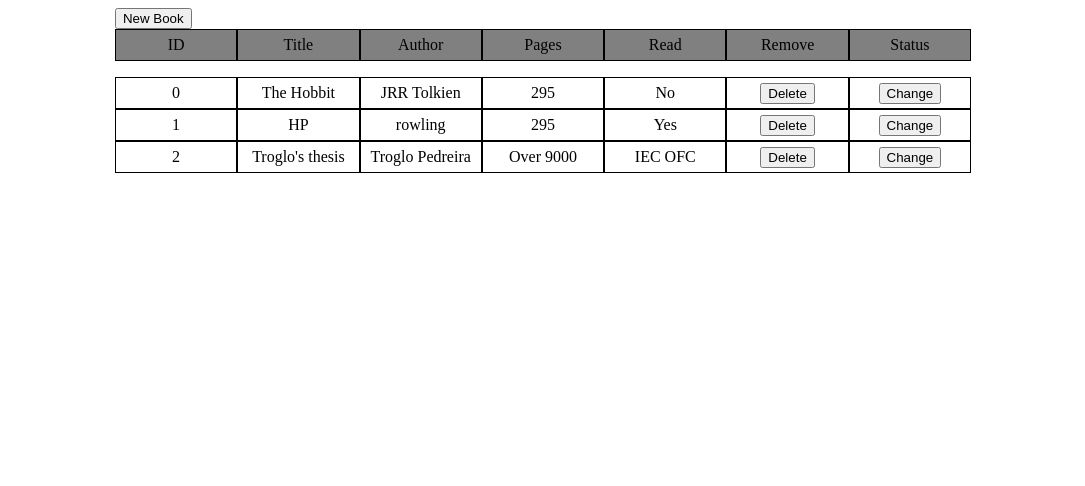
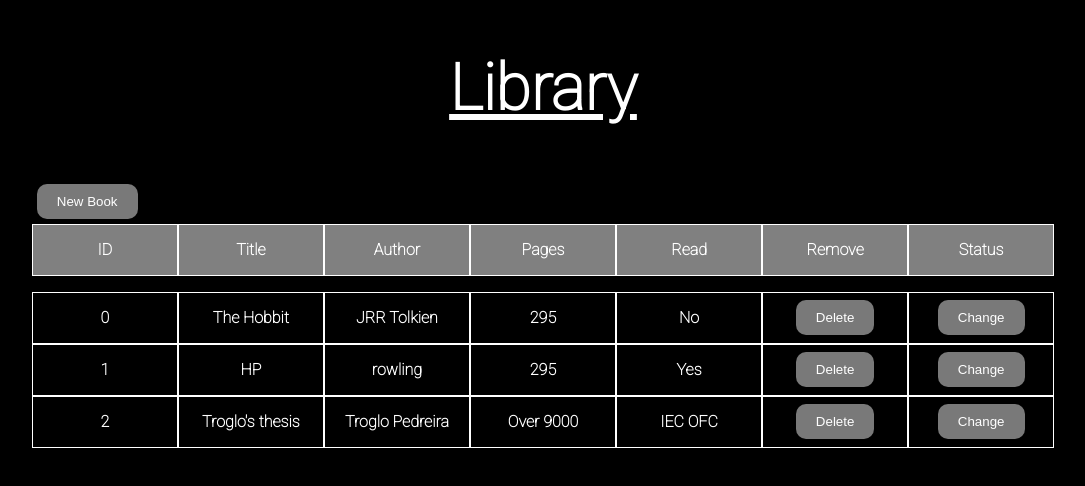
Before and after one commit to almeida-91/library, a plain HTML site: page index.html in a window 1280 px wide. Shown: the whole page, without its empty margins (97-1182 px from the left). Drawn offline with Linux system fonts and the light colour scheme.

Commit message:
Add CSS Styling

```diff
--- a/index.html
+++ b/index.html
@@ -9,6 +9,7 @@
     <title>Library</title>
 </head>
 <body>
+    <h1>Library</h1>
     <div id="bookcontainer">
         <button id="newBook">New Book</button>
         <div id = "newBookForm" style="display: none ;">
--- a/script.js
+++ b/script.js
@@ -16,6 +16,7 @@ function book(title,author, pages, read){
     this.toggle = function(){
         if (this.read==`Yes`) this.read = 'No';
         else this.read = 'Yes';
+        refreshLibrary();
     }
 }
 
@@ -50,12 +51,18 @@ function refreshLibrary(){
                 let delBook = document.createElement('button');
                 delBook.className = `delButton`;
                 delBook.textContent = `Delete`;
+                delBook.setAttribute('name',i);
                 cell.appendChild(delBook);
+                delBook.onclick = function (){deleteBook(Number(delBook.getAttribute('name')))};
             }
             else if (j==6) {
                 let change = document.createElement('button');
                 change.className = 'statusButton';
                 change.textContent = 'Change';
+                change.setAttribute('name',i);
+                change.onclick = function(){
+                    myLibrary[Number(change.getAttribute('name'))].toggle();
+                }
                 cell.appendChild(change);
             }
             row.appendChild(cell);
@@ -63,8 +70,6 @@ function refreshLibrary(){
         id++;
         booklist.appendChild(row);
     }
-    updateDeleteButtons();
-    updateChangeButtons();
 }
 
 const newBookForm = document.getElementById(`newBookForm`);
@@ -78,27 +83,6 @@ newBook.addEventListener(`click`, ()=>{
 addBook.addEventListener('click', function(){
     addBookToLibrary(input[0].value,input[1].value,input[2].value,input[3].value);
 });
-
-function updateDeleteButtons(){
-    const deleteButtonList = document.getElementsByClassName('delButton');
-    if ( delButtonList.length == 0 ) return;
-    else {
-        for(i=0;i<delButtonList.length;i++){
-            delButtonList[i].addEventListener('click', function(i){
-                deleteBook(i);
-            }.bind(null,i));
-        }
-    };
-    console.log(deleteButtonList);
-
-}
-/*     for ( i = 0 ; i < delButtonList.length ; i++){
-        let index = 0;
-        deleteButtonList[i].onclick = deleteBook(index);
-        index++
-        }
-} */
-
 
 function deleteBook(id){
     myLibrary.splice(id, 1);
--- a/styles.css
+++ b/styles.css
@@ -1,6 +1,18 @@
+@import url('https://fonts.googleapis.com/css2?family=Roboto:wght@100&display=swap');
+
+
+h1 {
+    font-size: 64px;
+    text-decoration: underline;
+}
+
 body {
+    font-family: 'Roboto', sans-serif;
     display: flex;
-    justify-content: center;
+    align-items: center;
+    background-color: black;
+    color: white;
+    flex-direction: column;
 }
 
 table {
@@ -18,19 +30,45 @@ tr {
 td {
     width: auto;
     height: 10px;
-    padding: 10px;
-    border: 1px solid black;
+    padding: 20px;
+    border: 1px solid white;
     display: flex;
     justify-content: center;
     align-items: center;
+    font-weight: 700;
 }
 
 tbody {
     background-color: gray;
 }
 
-form {
-    display: grid;
-    grid-template-columns: 1fr, 4fr;
-    grid-template-rows: repeat(4,1fr);
+label {
+    font-weight: 700;
 }
+
+table {
+    border-radius: 10px;
+}
+
+input,
+button{
+    border-radius: 10px;
+    border: none;
+    background-color: rgb(121, 121, 121);
+    padding: 5px;
+    color: white;
+
+}
+
+button{
+    padding: 10px 20px ;
+    margin: 5px;
+}
+
+button:hover {
+    background-color: rgb(182, 182, 182);
+}
+
+div{
+    margin: 10px;
+}
```
